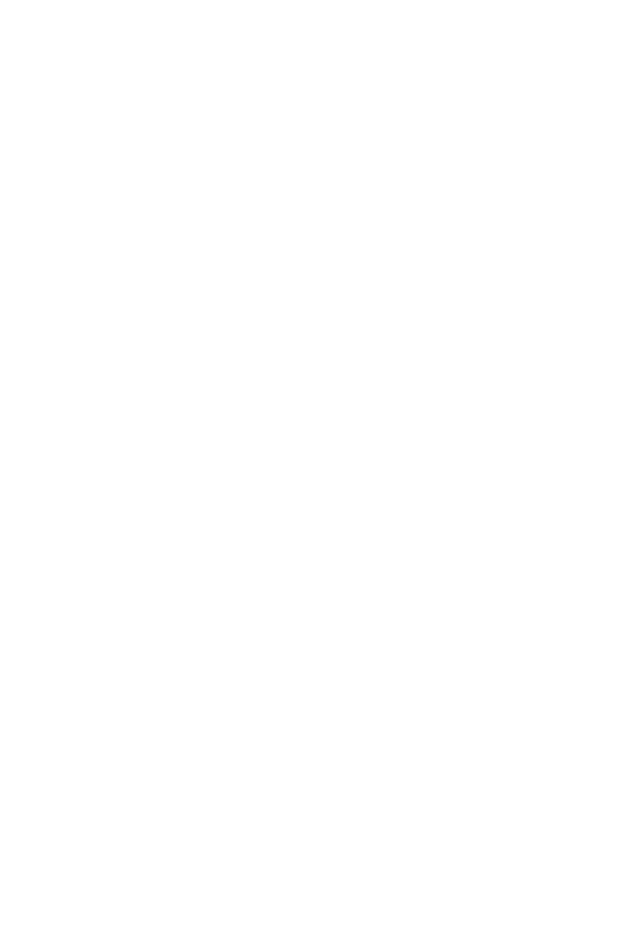
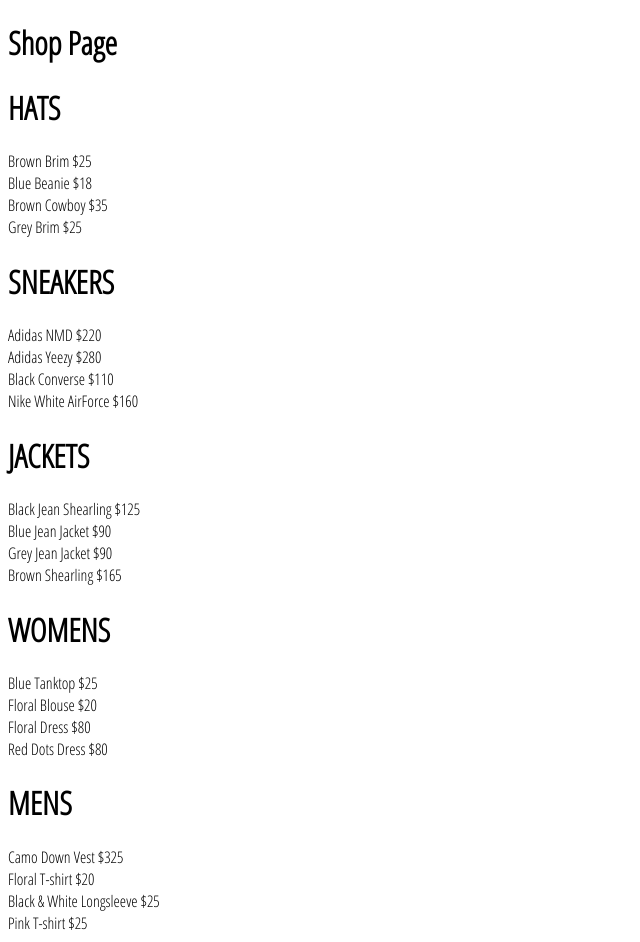
Before and after one commit to SaboyaDev/crwn-clothing, a React (Create React App) app: page /shop in a window 1280 px wide. Shown: the whole page, without its empty margins (0-640 px from the left). Before the commit the page ends 800 px from the top, so only its background shows below. Built offline with nearby package versions, Linux system fonts and the light colour scheme.

Commit message:
Created ShopPage and redenred CollectionPreview component with a filter method that only shows the first 4 products

```diff
--- a/public/index.html
+++ b/public/index.html
@@ -29,7 +29,7 @@
 		<link rel="preconnect" href="https://fonts.googleapis.com" />
 		<link rel="preconnect" href="https://fonts.gstatic.com" crossorigin />
 		<link
-			href="https://fonts.googleapis.com/css2?family=Oswald:wght@200&display=swap"
+			href="https://fonts.googleapis.com/css2?family=Open+Sans+Condensed:wght@300&display=swap"
 			rel="stylesheet"
 		/>
 
--- a/src/App.css
+++ b/src/App.css
@@ -1,3 +1,3 @@
 body {
-	font-family: 'Oswald', sans-serif;
+	font-family: 'Open Sans Condensed', sans-serif;
 }
--- a/src/App.js
+++ b/src/App.js
@@ -1,19 +1,15 @@
-import HomePage from './pages/homepage.component'
+import HomePage from './pages/homepage/homepage.component'
 import { Route, Switch } from 'react-router-dom'
+import ShopPage from './pages/shop/shop.component'
+
 import './App.css'
-
-const HatsPage = () => (
-	<div>
-		<h1>Hats Page!</h1>
-	</div>
-)
 
 function App() {
 	return (
 		<div>
 			<Switch>
 				<Route exact path='/' component={HomePage} />
-				<Route exact path='/shop/hats' component={HatsPage} />
+				<Route exact path='/shop' component={ShopPage} />
 			</Switch>
 		</div>
 	)
--- /dev/null
+++ b/src/components/preview-collection/collection-preview.component.jsx
@@ -0,0 +1,18 @@
+import './collection-preview.styles.scss'
+
+const CollectionPreview = ({ title, items }) => {
+	return (
+		<div className='collection-preview'>
+			<h1>{title.toUpperCase()}</h1>
+			<div className='preview'>
+				{items
+					.filter((item, idx) => idx < 4)
+					.map(({ id, name, price }) => (
+						<div key={id}>{`${name} $${price}`}</div>
+					))}
+			</div>
+		</div>
+	)
+}
+
+export default CollectionPreview
--- a/src/pages/homepage.component.jsx
+++ b/src/pages/homepage/homepage.component.jsx
@@ -1,4 +1,4 @@
-import Directory from '../components/directory/directory.component'
+import Directory from '../../components/directory/directory.component'
 import './homepage.styles.scss'
 
 const HomePage = () => {
--- /dev/null
+++ b/src/pages/shop/shop.component.jsx
@@ -0,0 +1,27 @@
+import React, { Component } from 'react'
+import CollectionPreview from '../../components/preview-collection/collection-preview.component'
+import SHOP_DATA from './shop.data'
+
+class ShopPage extends Component {
+	constructor() {
+		super()
+
+		this.state = {
+			collections: SHOP_DATA,
+		}
+	}
+
+	render() {
+		const { collections } = this.state
+		return (
+			<div className='shope-page'>
+				<h1>Shop Page</h1>
+				{collections.map(({ id, ...otherCollectionProps }) => (
+					<CollectionPreview key={id} {...otherCollectionProps} />
+				))}
+			</div>
+		)
+	}
+}
+
+export default ShopPage
--- /dev/null
+++ b/src/pages/shop/shop.data.jsx
@@ -0,0 +1,248 @@
+const SHOP_DATA = [
+	{
+		id: 1,
+		title: 'Hats',
+		routeName: 'hats',
+		items: [
+			{
+				id: 1,
+				name: 'Brown Brim',
+				imageUrl: 'https://i.ibb.co/ZYW3VTp/brown-brim.png',
+				price: 25,
+			},
+			{
+				id: 2,
+				name: 'Blue Beanie',
+				imageUrl: 'https://i.ibb.co/ypkgK0X/blue-beanie.png',
+				price: 18,
+			},
+			{
+				id: 3,
+				name: 'Brown Cowboy',
+				imageUrl: 'https://i.ibb.co/QdJwgmp/brown-cowboy.png',
+				price: 35,
+			},
+			{
+				id: 4,
+				name: 'Grey Brim',
+				imageUrl: 'https://i.ibb.co/RjBLWxB/grey-brim.png',
+				price: 25,
+			},
+			{
+				id: 5,
+				name: 'Green Beanie',
+				imageUrl: 'https://i.ibb.co/YTjW3vF/green-beanie.png',
+				price: 18,
+			},
+			{
+				id: 6,
+				name: 'Palm Tree Cap',
+				imageUrl: 'https://i.ibb.co/rKBDvJX/palm-tree-cap.png',
+				price: 14,
+			},
+			{
+				id: 7,
+				name: 'Red Beanie',
+				imageUrl: 'https://i.ibb.co/bLB646Z/red-beanie.png',
+				price: 18,
+			},
+			{
+				id: 8,
+				name: 'Wolf Cap',
+				imageUrl: 'https://i.ibb.co/1f2nWMM/wolf-cap.png',
+				price: 14,
+			},
+			{
+				id: 9,
+				name: 'Blue Snapback',
+				imageUrl: 'https://i.ibb.co/X2VJP2W/blue-snapback.png',
+				price: 16,
+			},
+		],
+	},
+	{
+		id: 2,
+		title: 'Sneakers',
+		routeName: 'sneakers',
+		items: [
+			{
+				id: 1,
+				name: 'Adidas NMD',
+				imageUrl: 'https://i.ibb.co/0s3pdnc/adidas-nmd.png',
+				price: 220,
+			},
+			{
+				id: 2,
+				name: 'Adidas Yeezy',
+				imageUrl: 'https://i.ibb.co/dJbG1cT/yeezy.png',
+				price: 280,
+			},
+			{
+				id: 3,
+				name: 'Black Converse',
+				imageUrl: 'https://i.ibb.co/bPmVXyP/black-converse.png',
+				price: 110,
+			},
+			{
+				id: 4,
+				name: 'Nike White AirForce',
+				imageUrl: 'https://i.ibb.co/1RcFPk0/white-nike-high-tops.png',
+				price: 160,
+			},
+			{
+				id: 5,
+				name: 'Nike Red High Tops',
+				imageUrl: 'https://i.ibb.co/QcvzydB/nikes-red.png',
+				price: 160,
+			},
+			{
+				id: 6,
+				name: 'Nike Brown High Tops',
+				imageUrl: 'https://i.ibb.co/fMTV342/nike-brown.png',
+				price: 160,
+			},
+			{
+				id: 7,
+				name: 'Air Jordan Limited',
+				imageUrl: 'https://i.ibb.co/w4k6Ws9/nike-funky.png',
+				price: 190,
+			},
+			{
+				id: 8,
+				name: 'Timberlands',
+				imageUrl: 'https://i.ibb.co/Mhh6wBg/timberlands.png',
+				price: 200,
+			},
+		],
+	},
+	{
+		id: 3,
+		title: 'Jackets',
+		routeName: 'jackets',
+		items: [
+			{
+				id: 1,
+				name: 'Black Jean Shearling',
+				imageUrl: 'https://i.ibb.co/XzcwL5s/black-shearling.png',
+				price: 125,
+			},
+			{
+				id: 2,
+				name: 'Blue Jean Jacket',
+				imageUrl: 'https://i.ibb.co/mJS6vz0/blue-jean-jacket.png',
+				price: 90,
+			},
+			{
+				id: 3,
+				name: 'Grey Jean Jacket',
+				imageUrl: 'https://i.ibb.co/N71k1ML/grey-jean-jacket.png',
+				price: 90,
+			},
+			{
+				id: 4,
+				name: 'Brown Shearling',
+				imageUrl: 'https://i.ibb.co/s96FpdP/brown-shearling.png',
+				price: 165,
+			},
+			{
+				id: 5,
+				name: 'Tan Trench',
+				imageUrl: 'https://i.ibb.co/M6hHc3F/brown-trench.png',
+				price: 185,
+			},
+		],
+	},
+	{
+		id: 4,
+		title: 'Womens',
+		routeName: 'womens',
+		items: [
+			{
+				id: 1,
+				name: 'Blue Tanktop',
+				imageUrl: 'https://i.ibb.co/7CQVJNm/blue-tank.png',
+				price: 25,
+			},
+			{
+				id: 2,
+				name: 'Floral Blouse',
+				imageUrl: 'https://i.ibb.co/4W2DGKm/floral-blouse.png',
+				price: 20,
+			},
+			{
+				id: 3,
+				name: 'Floral Dress',
+				imageUrl: 'https://i.ibb.co/KV18Ysr/floral-skirt.png',
+				price: 80,
+			},
+			{
+				id: 4,
+				name: 'Red Dots Dress',
+				imageUrl: 'https://i.ibb.co/N3BN1bh/red-polka-dot-dress.png',
+				price: 80,
+			},
+			{
+				id: 5,
+				name: 'Striped Sweater',
+				imageUrl: 'https://i.ibb.co/KmSkMbH/striped-sweater.png',
+				price: 45,
+			},
+			{
+				id: 6,
+				name: 'Yellow Track Suit',
+				imageUrl: 'https://i.ibb.co/v1cvwNf/yellow-track-suit.png',
+				price: 135,
+			},
+			{
+				id: 7,
+				name: 'White Blouse',
+				imageUrl: 'https://i.ibb.co/qBcrsJg/white-vest.png',
+				price: 20,
+			},
+		],
+	},
+	{
+		id: 5,
+		title: 'Mens',
+		routeName: 'mens',
+		items: [
+			{
+				id: 1,
+				name: 'Camo Down Vest',
+				imageUrl: 'https://i.ibb.co/xJS0T3Y/camo-vest.png',
+				price: 325,
+			},
+			{
+				id: 2,
+				name: 'Floral T-shirt',
+				imageUrl: 'https://i.ibb.co/qMQ75QZ/floral-shirt.png',
+				price: 20,
+			},
+			{
+				id: 3,
+				name: 'Black & White Longsleeve',
+				imageUrl: 'https://i.ibb.co/55z32tw/long-sleeve.png',
+				price: 25,
+			},
+			{
+				id: 4,
+				name: 'Pink T-shirt',
+				imageUrl: 'https://i.ibb.co/RvwnBL8/pink-shirt.png',
+				price: 25,
+			},
+			{
+				id: 5,
+				name: 'Jean Long Sleeve',
+				imageUrl: 'https://i.ibb.co/VpW4x5t/roll-up-jean-shirt.png',
+				price: 40,
+			},
+			{
+				id: 6,
+				name: 'Burgundy T-shirt',
+				imageUrl: 'https://i.ibb.co/mh3VM1f/polka-dot-shirt.png',
+				price: 25,
+			},
+		],
+	},
+]
+export default SHOP_DATA
```
Also changed, not shown: src/components/preview-collection/collection-preview.styles.scss (added), src/pages/homepage/homepage.styles.scss (renamed from src/pages/homepage.styles.scss), src/pages/shop/shop.sytles.scss (added).
